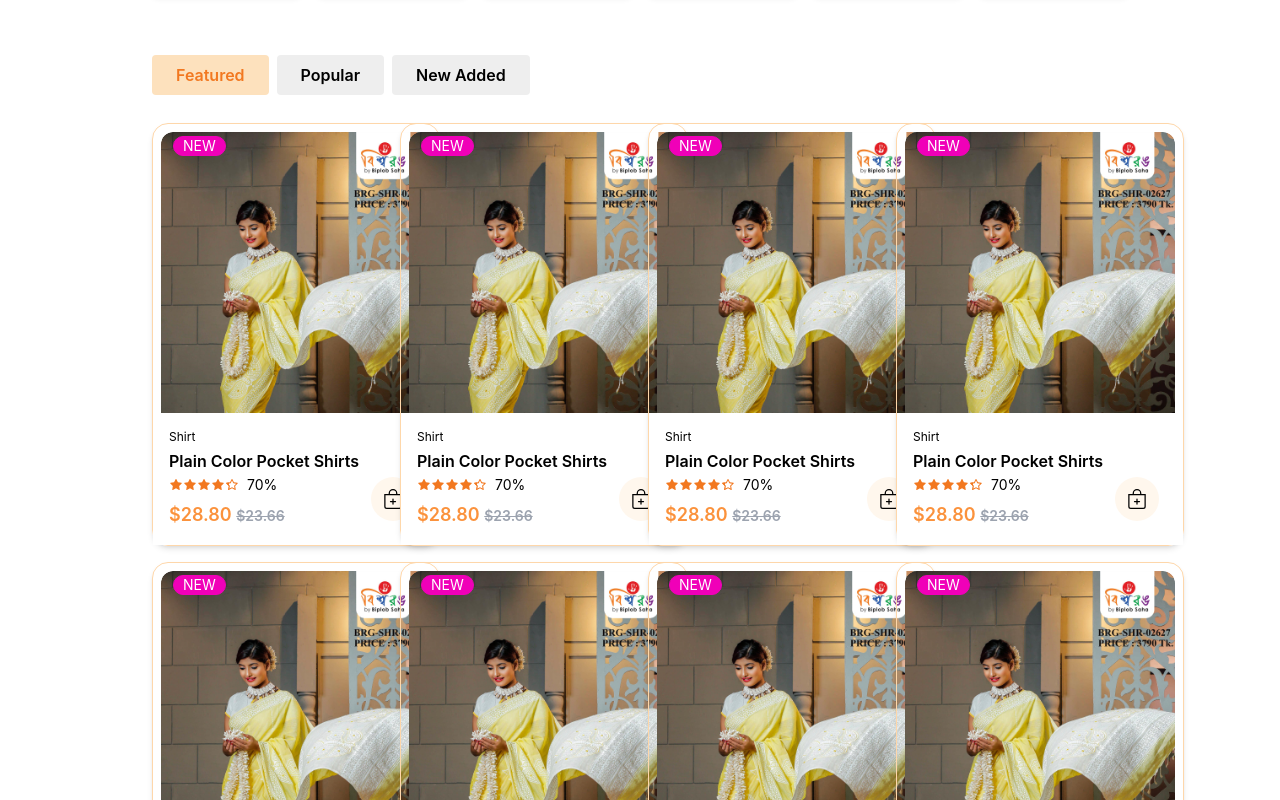
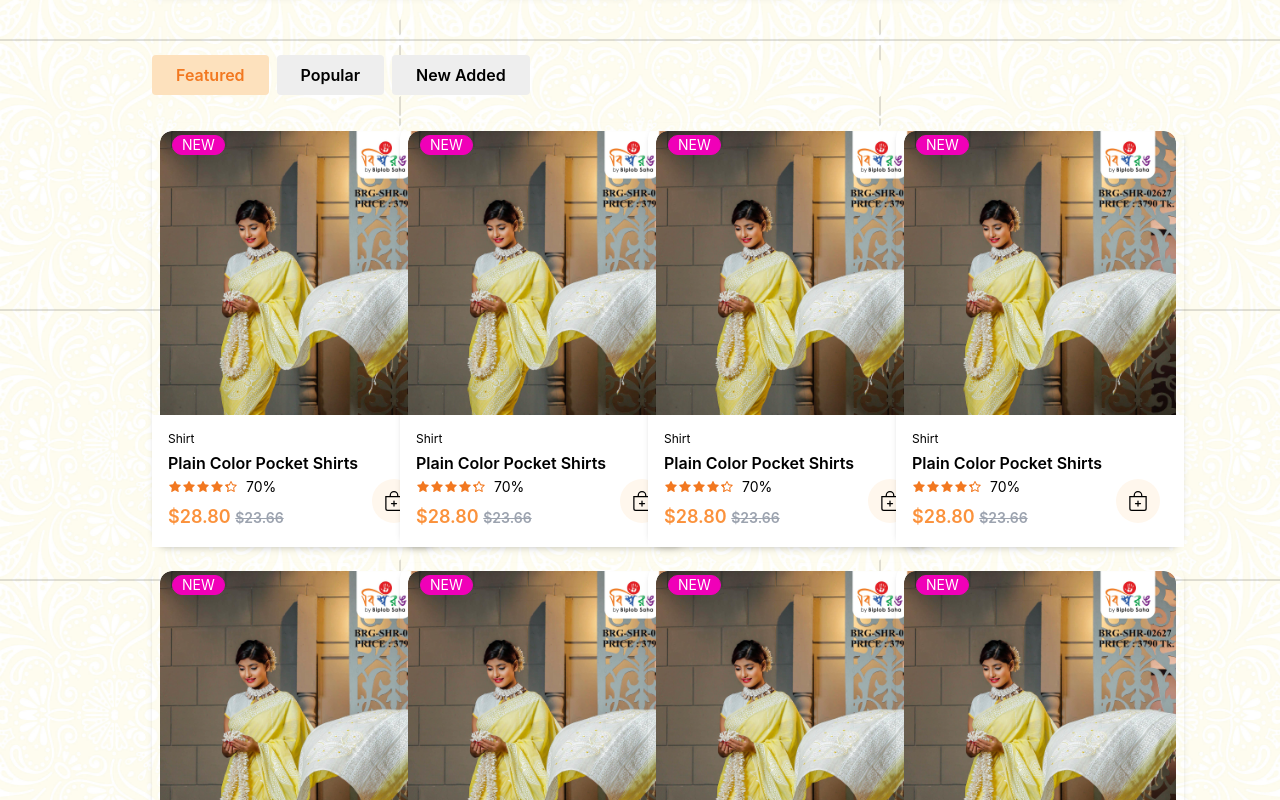
Before and after one commit to Wave-Box/bishworang, a React (Create React App) app: page / in a window 1280 px wide. Shown: the part 1040-1840 px from the top of the page. Built offline with nearby package versions, Linux system fonts and the light colour scheme.

Commit message:
update background

```diff
--- a/src/views/components/card/ProductCard.jsx
+++ b/src/views/components/card/ProductCard.jsx
@@ -11,7 +11,7 @@ const ProductCard = () => {
     const navigate = useNavigate()
     return (
         <div onClick={() => navigate(`/product/1`)} className="cursor-pointer">
-            <div className="card shadow-md rounded-2xl group relative lg:w-72 border border-orange-200">
+            <div className="card shadow-md rounded-2xl group relative lg:w-72 ">
                 <figure className='m-2 overflow-hidden rounded-xl'>
                     <motion.img whileHover={{
                         scale: 1.25,
--- a/src/views/pages/Layout.jsx
+++ b/src/views/pages/Layout.jsx
@@ -8,7 +8,7 @@ import HeaderMid from '../components/common/HeaderMid';
 const Layout = () => {
     return (
         <>
-            <div style={{ background: `url(${ackground}) no-repeat fixed contain`, backgroundSize: '480px 270px', position: 'relative' }}>
+            <div style={{ background: `url(${ackground}) no-repeat fixed center`, backgroundSize: '480px 270px', position: 'relative' }}>
 
                 <HeaderTop />
                 <HeaderDown />
```
